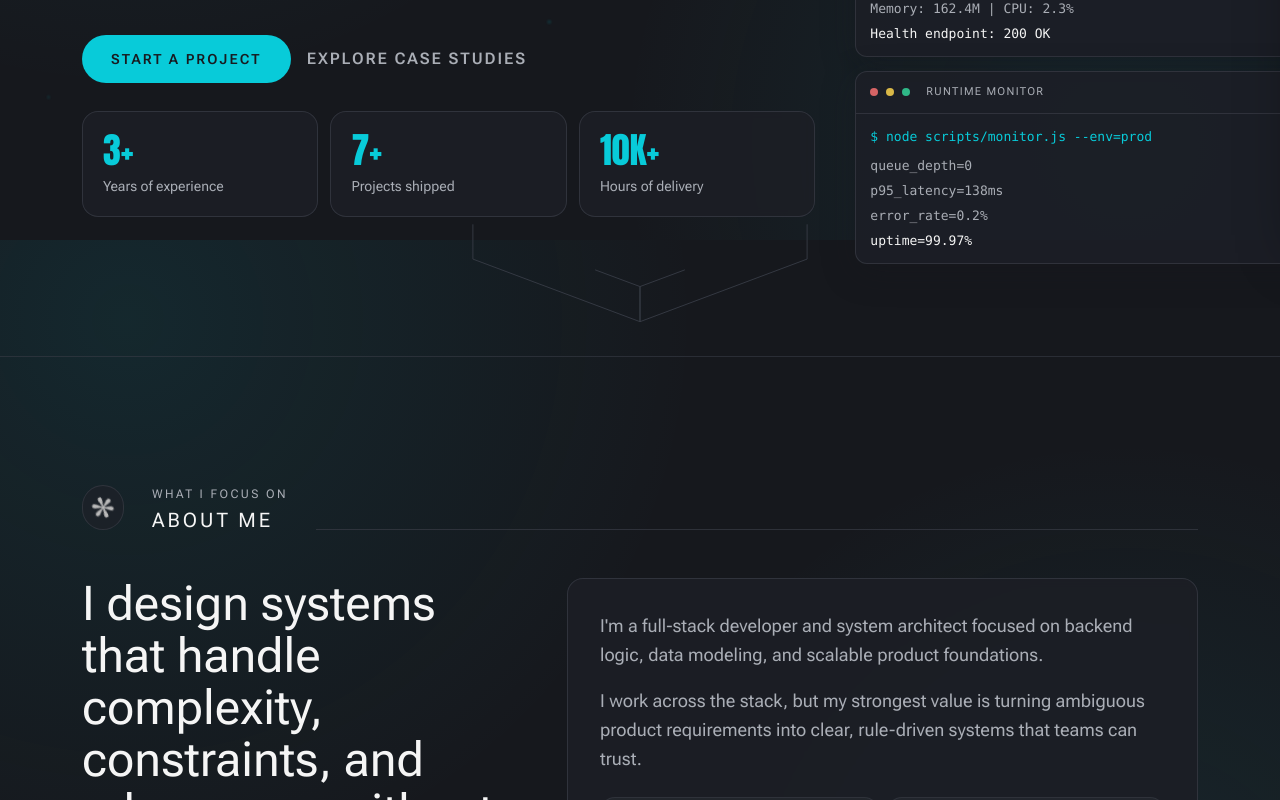
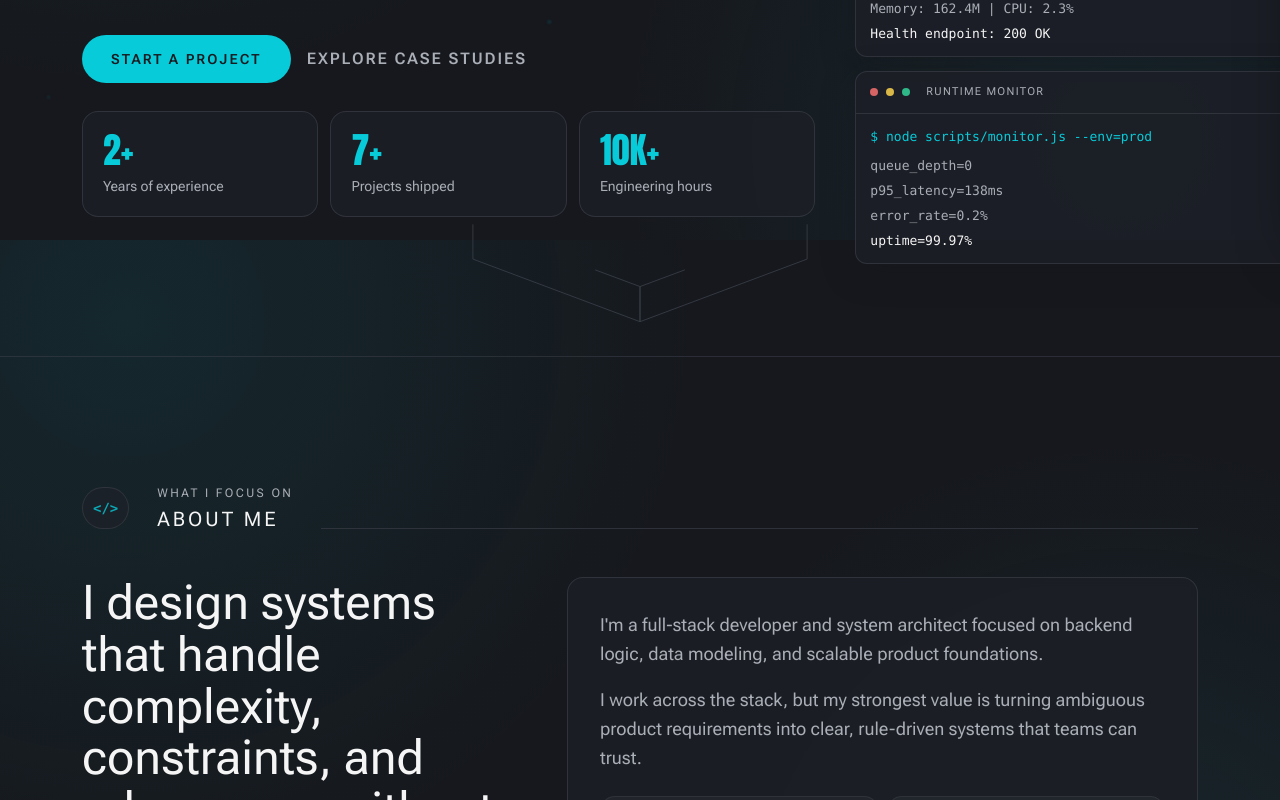
Before and after one commit to MNZ02/Portfolio2.0, a Next.js app: page / in a window 1280 px wide. Shown: the part 560-1360 px from the top of the page. Built offline with nearby package versions, Linux system fonts and the light colour scheme.

Commit message:
Update minor

```diff
--- a/app/_components/Banner.tsx
+++ b/app/_components/Banner.tsx
@@ -11,9 +11,9 @@ import HeroTerminalPanels from './HeroTerminalPanels';
 gsap.registerPlugin(ScrollTrigger, useGSAP);
 
 const METRICS = [
-    { value: '3+', label: 'Years of experience' },
-    { value: '7+', label: 'Projects shipped' },
-    { value: '10K+', label: 'Hours of delivery' },
+    { stat: '2+', text: 'Years of experience' },
+    { stat: '7+', text: 'Projects shipped' },
+    { stat: '10K+', text: 'Engineering hours' },
 ];
 
 const Banner = () => {
@@ -79,9 +79,10 @@ const Banner = () => {
                         </h1>
 
                         <p className="hero-intro hero-float mt-7 max-w-[680px] text-base text-muted-foreground md:text-lg md:leading-relaxed">
-                            Hi, I&apos;m Abdul Minhaz. I build complex backend-first
-                            products with clear architecture, resilient data models,
-                            and AI-assisted workflows that hold up in production.
+                            Hi, I&apos;m Abdul Minhaz. I build complex
+                            backend-first products with clear architecture,
+                            resilient data models, and AI-assisted workflows
+                            that hold up in production.
                         </p>
 
                         <div className="hero-intro hero-float mt-10 flex flex-wrap items-center gap-4">
@@ -107,12 +108,12 @@ const Banner = () => {
 
                         <div className="hero-intro hero-float mt-7 grid gap-3 sm:grid-cols-3">
                             {METRICS.map((metric) => (
-                                <div className="kpi-card" key={metric.label}>
+                                <div className="kpi-card" key={metric.text}>
                                     <p className="font-anton text-4xl leading-none text-primary">
-                                        {metric.value}
+                                        {metric.stat}
                                     </p>
                                     <p className="mt-2 text-sm text-muted-foreground">
-                                        {metric.label}
+                                        {metric.text}
                                     </p>
                                 </div>
                             ))}
--- a/components/SectionTitle.tsx
+++ b/components/SectionTitle.tsx
@@ -1,5 +1,4 @@
 import { ReactNode } from 'react';
-import { SectionFlower } from './icons';
 import { cn } from '@/lib/utils';
 
 interface Props {
@@ -34,13 +33,14 @@ const SectionTitle = ({
                 {icon ? (
                     icon
                 ) : (
-                    <SectionFlower
-                        width={20}
+                    <span
                         className={cn(
-                            'animate-spin duration-7000 text-primary/80',
+                            'block font-mono text-sm font-semibold text-primary/80',
                             classNames?.icon,
                         )}
-                    />
+                    >
+                        {'</>'}
+                    </span>
                 )}
             </span>
 
```
